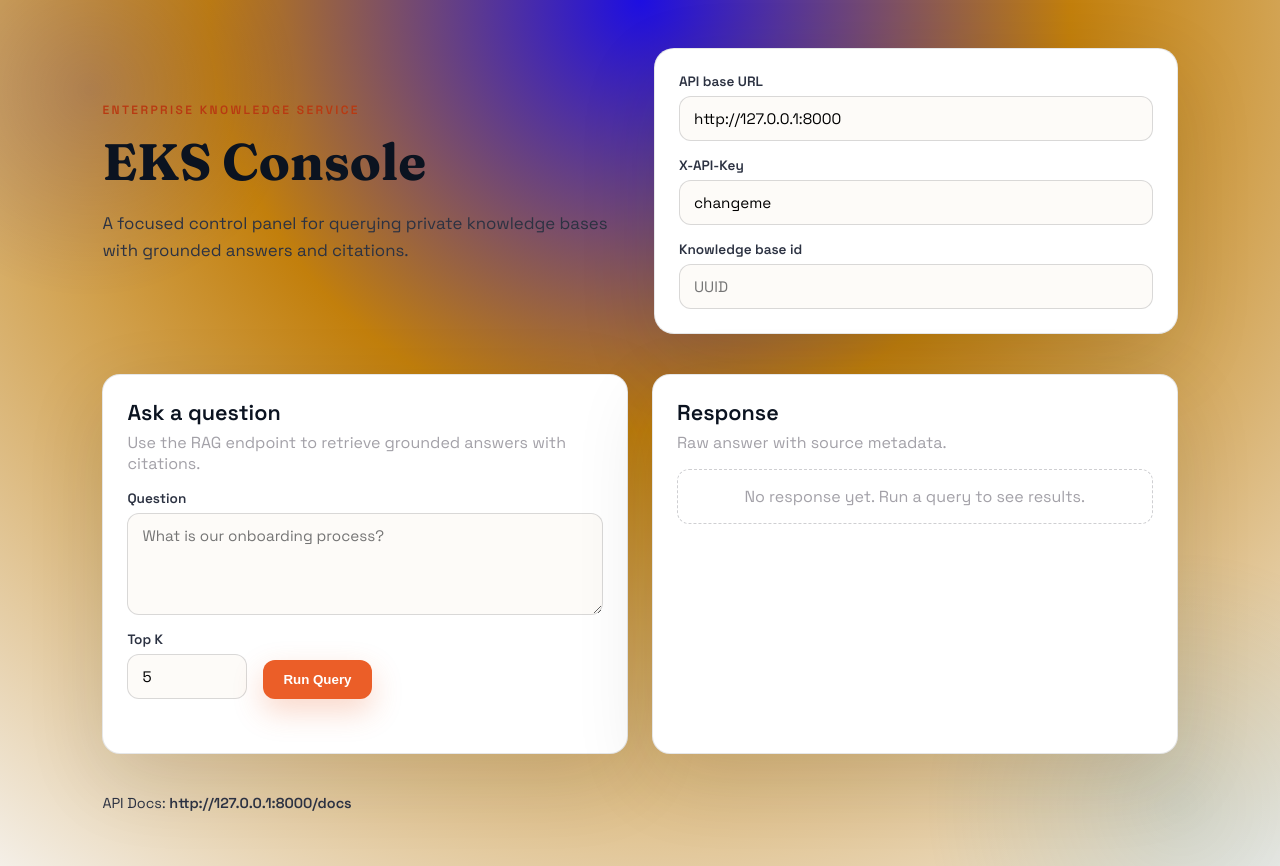
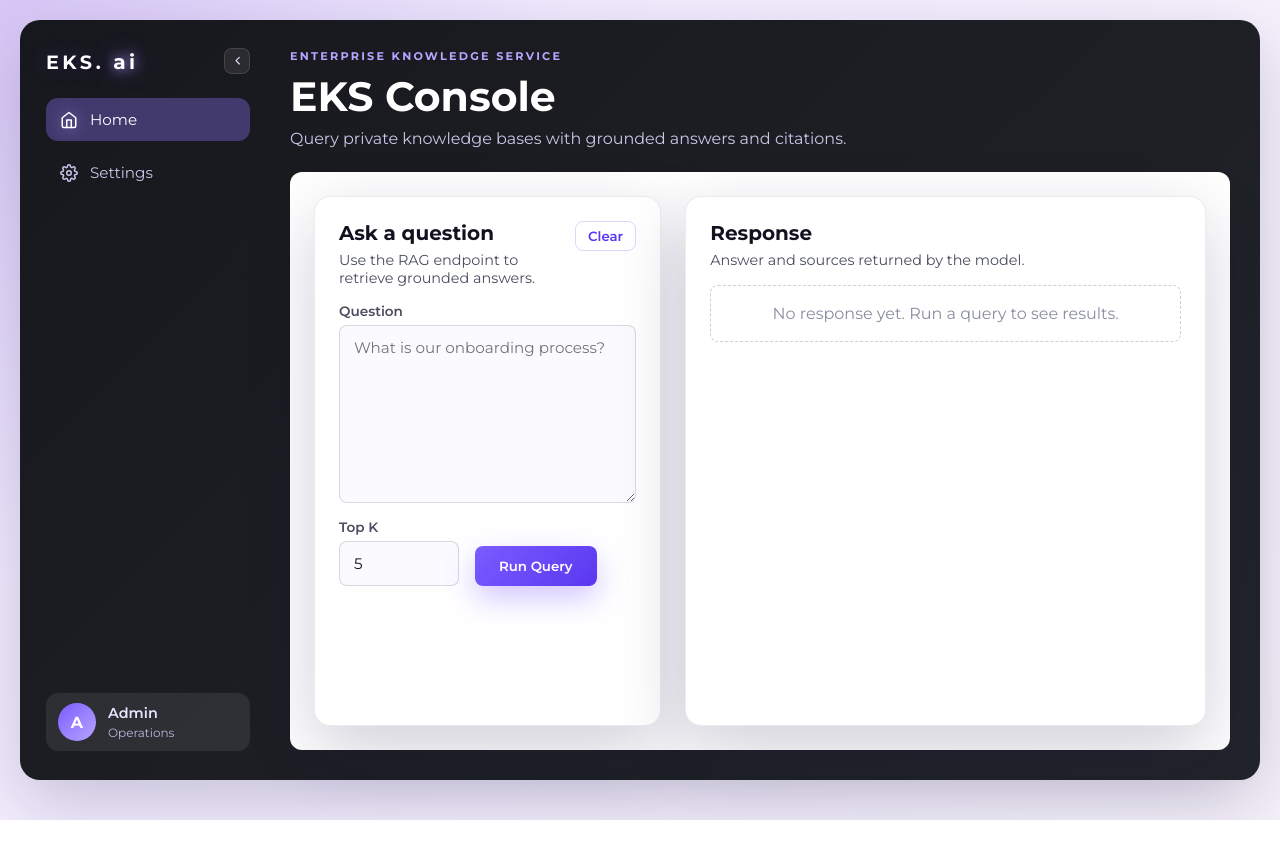
Before and after one commit to andrematostech/enterprise-knowledge-service, a React (Vite) app in the folder web/: page / in a window 1280 px wide. After the commit the page ends 820 px from the top, so only its background shows below. Built offline with nearby package versions, Linux system fonts and the light colour scheme.

Commit message:
frontend fixes

```diff
--- a/web/index.html
+++ b/web/index.html
@@ -6,7 +6,7 @@
     <title>EKS Console</title>
     <link rel="preconnect" href="https://fonts.googleapis.com" />
     <link rel="preconnect" href="https://fonts.gstatic.com" crossorigin />
-    <link href="https://fonts.googleapis.com/css2?family=Fraunces:wght@300;500;700&family=Space+Grotesk:wght@300;400;500;600&display=swap" rel="stylesheet" />
+    <link href="https://fonts.googleapis.com/css2?family=Montserrat:wght@300;400;500;600;700&display=swap" rel="stylesheet" />
   </head>
   <body>
     <div id="root"></div>
--- a/web/package.json
+++ b/web/package.json
@@ -10,7 +10,8 @@
   },
   "dependencies": {
     "react": "^18.3.1",
-    "react-dom": "^18.3.1"
+    "react-dom": "^18.3.1",
+    "react-icons": "^5.5.0"
   },
   "devDependencies": {
     "@vitejs/plugin-react": "^4.3.1",
--- a/web/src/App.jsx
+++ b/web/src/App.jsx
@@ -1,17 +1,30 @@
 import { useMemo, useState } from "react";
+import { FiChevronLeft, FiChevronRight, FiHome, FiSettings } from "react-icons/fi";
 
 const defaultBaseUrl = "http://127.0.0.1:8000";
 
-function SectionHeader({ title, subtitle }) {
+function SectionHeader({ title, subtitle, action }) {
   return (
     <div className="section_header">
+      <div>
         <h2>{title}</h2>
         <p>{subtitle}</p>
+      </div>
+      {action ? <div className="section_action">{action}</div> : null}
     </div>
   );
 }
 
+function TabButton({ active, children, onClick, collapsed }) {
+  return (
+    <button className={`nav_item ${active ? "active" : ""} ${collapsed ? "collapsed" : ""}`} onClick={onClick} type="button">
+      {children}
+    </button>
+  );
+}
+
 export default function App() {
+  const [activeTab, setActiveTab] = useState("home");
   const [baseUrl, setBaseUrl] = useState(defaultBaseUrl);
   const [apiKey, setApiKey] = useState("changeme");
   const [kbId, setKbId] = useState("");
@@ -20,6 +33,7 @@ export default function App() {
   const [response, setResponse] = useState(null);
   const [error, setError] = useState("");
   const [loading, setLoading] = useState(false);
+  const [sidebarCollapsed, setSidebarCollapsed] = useState(false);
 
   const headers = useMemo(() => {
     return {
@@ -60,38 +74,76 @@ export default function App() {
   };
 
   return (
-    <div className="app">
-      <div className="bg_orb orb_one" />
-      <div className="bg_orb orb_two" />
-      <header className="hero">
-        <div className="hero_text">
+    <div className="app_shell">
+      <aside className={`sidebar ${sidebarCollapsed ? "is-collapsed" : ""}`}>
+        <div className="sidebar_header">
+          <div className="sidebar_brand">
+            {sidebarCollapsed ? (
+              <span className="brand_ai">ai</span>
+            ) : (
+              <>
+                EKS. <span className="brand_ai">ai</span>
+              </>
+            )}
+          </div>
+          <button
+            className="sidebar_toggle"
+            onClick={() => setSidebarCollapsed((prev) => !prev)}
+            type="button"
+            aria-label={sidebarCollapsed ? "Expand sidebar" : "Collapse sidebar"}
+          >
+            {sidebarCollapsed ? <FiChevronRight /> : <FiChevronLeft />}
+          </button>
+        </div>
+        <nav className="sidebar_nav">
+          <TabButton
+            active={activeTab === "home"}
+            onClick={() => setActiveTab("home")}
+            collapsed={sidebarCollapsed}
+          >
+            <FiHome className="nav_icon" />
+            <span className="nav_label">Home</span>
+          </TabButton>
+          <TabButton
+            active={activeTab === "settings"}
+            onClick={() => setActiveTab("settings")}
+            collapsed={sidebarCollapsed}
+          >
+            <FiSettings className="nav_icon" />
+            <span className="nav_label">Settings</span>
+          </TabButton>
+        </nav>
+        <div className="sidebar_footer">
+          <div className={`user_chip ${sidebarCollapsed ? "collapsed" : ""}`}>
+            <div className="avatar">A</div>
+            <div className="user_details">
+              <p>Admin</p>
+              <span>Operations</span>
+            </div>
+          </div>
+        </div>
+      </aside>
+
+      <main className="main_content">
+        <header className="topbar">
+          <div>
             <p className="eyebrow">Enterprise Knowledge Service</p>
             <h1>EKS Console</h1>
-          <p className="lead">
-            A focused control panel for querying private knowledge bases with grounded answers and citations.
-          </p>
-        </div>
-        <div className="hero_card">
-          <div className="field">
-            <label>API base URL</label>
-            <input value={baseUrl} onChange={(e) => setBaseUrl(e.target.value)} placeholder={defaultBaseUrl} />
-          </div>
-          <div className="field">
-            <label>X-API-Key</label>
-            <input value={apiKey} onChange={(e) => setApiKey(e.target.value)} placeholder="changeme" />
-          </div>
-          <div className="field">
-            <label>Knowledge base id</label>
-            <input value={kbId} onChange={(e) => setKbId(e.target.value)} placeholder="UUID" />
-          </div>
+            <p className="lead">Query private knowledge bases with grounded answers and citations.</p>
           </div>
         </header>
 
-      <main className="content">
-        <section className="panel">
+        {activeTab === "home" ? (
+          <section className="grid home_grid">
+            <div className="panel query_panel">
               <SectionHeader
                 title="Ask a question"
-            subtitle="Use the RAG endpoint to retrieve grounded answers with citations."
+                subtitle="Use the RAG endpoint to retrieve grounded answers."
+                action={
+                  <button className="ghost" onClick={() => setQuestion("")} type="button">
+                    Clear
+                  </button>
+                }
               />
               <div className="field">
                 <label>Question</label>
@@ -99,7 +151,7 @@ export default function App() {
                   value={question}
                   onChange={(e) => setQuestion(e.target.value)}
                   placeholder="What is our onboarding process?"
-              rows={4}
+                  rows={8}
                 />
               </div>
               <div className="row">
@@ -113,17 +165,17 @@ export default function App() {
                     onChange={(e) => setTopK(e.target.value)}
                   />
                 </div>
-            <button className="primary" onClick={runQuery} disabled={loading}>
+                <button className="primary" onClick={runQuery} disabled={loading} type="button">
                   {loading ? "Querying..." : "Run Query"}
                 </button>
               </div>
               {error ? <div className="alert error">{error}</div> : null}
-        </section>
+            </div>
 
-        <section className="panel response_panel">
-          <SectionHeader title="Response" subtitle="Raw answer with source metadata." />
+            <div className="panel response response_panel">
+              <SectionHeader title="Response" subtitle="Answer and sources returned by the model." />
               {response ? (
-            <div className="response">
+                <div className="response_body">
                   <div className="answer">{response.answer}</div>
                   <div className="sources">
                     {(response.sources || []).map((source, index) => (
@@ -142,14 +194,44 @@ export default function App() {
               ) : (
                 <div className="empty_state">No response yet. Run a query to see results.</div>
               )}
+            </div>
           </section>
-      </main>
+        ) : null}
 
-      <footer className="footer">
+        {activeTab === "settings" ? (
+          <section className="grid">
+            <div className="panel wide">
+              <SectionHeader
+                title="Connection"
+                subtitle="Point the console to the correct API and knowledge base."
+              />
+              <div className="form_grid">
+                <div className="field">
+                  <label>API base URL</label>
+                  <input
+                    value={baseUrl}
+                    onChange={(e) => setBaseUrl(e.target.value)}
+                    placeholder={defaultBaseUrl}
+                  />
+                </div>
+                <div className="field">
+                  <label>X-API-Key</label>
+                  <input value={apiKey} onChange={(e) => setApiKey(e.target.value)} placeholder="changeme" />
+                </div>
+                <div className="field">
+                  <label>Knowledge base id</label>
+                  <input value={kbId} onChange={(e) => setKbId(e.target.value)} placeholder="UUID" />
+                </div>
+              </div>
+              <div className="settings_footer">
                 <p>
                   API Docs: <span>{baseUrl}/docs</span>
                 </p>
-      </footer>
+              </div>
+            </div>
+          </section>
+        ) : null}
+      </main>
     </div>
   );
 }
--- a/web/src/index.css
+++ b/web/src/index.css
@@ -1,15 +1,18 @@
 :root {
   color-scheme: light;
-  font-family: "Space Grotesk", system-ui, sans-serif;
-  --ink: #0b1320;
-  --ink-soft: #2c3242;
-  --paper: #f7f4ef;
-  --accent: #eb5e28;
-  --accent-dark: #b83a12;
+  font-family: "Montserrat", system-ui, sans-serif;
+  --ink: #111120;
+  --ink-soft: #4a4d5f;
+  --paper: #f4f1f6;
+  --accent: #7a5cff;
+  --accent-strong: #5a37f0;
   --card: #ffffff;
-  --muted: #a3a1a8;
-  --shadow: 0 25px 80px rgba(18, 21, 34, 0.12);
-  --border: rgba(15, 19, 32, 0.1);
+  --sidebar: #141427;
+  --sidebar-soft: #1d1d34;
+  --border: rgba(17, 17, 32, 0.08);
+  --shadow: 0 24px 70px rgba(21, 17, 64, 0.2);
+  --radius-panel: 16px;
+  --radius-inner: 8px;
 }
 
 * {
@@ -18,96 +21,291 @@
 
 body {
   margin: 0;
-  background: radial-gradient(circle at top, #1d0ee2, #c27f0c 40%, #f4efe7 100%);
+  background: radial-gradient(circle at top left, #d8c7f7 0%, #f2ecff 38%, #f7f3fb 100%);
   color: var(--ink);
   min-height: 100vh;
+  font-family: "Montserrat", system-ui, sans-serif;
 }
 
-.app {
-  position: relative;
-  padding: 48px 8vw 40px;
-  overflow: hidden;
+button {
+  font-family: inherit;
 }
 
-.bg_orb {
-  position: absolute;
-  border-radius: 50%;
-  filter: blur(0px);
-  opacity: 0.5;
-  z-index: 0;
+.app_shell {
+  display: flex;
+  min-height: calc(100vh - 40px);
+  height: calc(100vh - 40px);
+  margin: 20px auto;
+  padding: 15px 16px 16px;
+  background: linear-gradient(135deg, #17181d 0%, #1d1f25 55%, #22242b 100%);
+  border-radius: 20px;
+  box-shadow: var(--shadow);
+  gap: 0;
+  max-width: 1400px;
+  width: calc(100% - 40px);
+  align-items: stretch;
+  user-select: none;
 }
 
-.orb_one {
-  width: 420px;
-  height: 420px;
-  background: radial-gradient(circle, rgba(32, 21, 182, 0.35), transparent 70%);
-  top: -120px;
-  left: -120px;
+input,
+textarea,
+button {
+  user-select: text;
 }
 
-.orb_two {
-  width: 520px;
-  height: 520px;
-  background: radial-gradient(circle, rgba(7, 115, 168, 0.25), transparent 70%);
-  bottom: -200px;
-  right: -160px;
+.sidebar {
+  width: 240px;
+  color: #e6e4ff;
+  padding: 13px 26px 13px 10px;
+  display: flex;
+  flex-direction: column;
+  transition: width 0.2s ease, padding 0.2s ease;
 }
 
-.hero {
-  position: relative;
-  z-index: 1;
-  display: grid;
-  gap: 28px;
-  grid-template-columns: repeat(auto-fit, minmax(260px, 1fr));
-  align-items: center;
+.sidebar.is-collapsed {
+  width: 76px;
+  padding: 13px 10px;
 }
 
-.hero_text h1 {
-  font-family: "Fraunces", serif;
+.sidebar_header {
+  display: flex;
+  align-items: center;
+  justify-content: space-between;
+  gap: 12px;
+}
+
+.sidebar_brand {
+  font-weight: 700;
+  font-size: 1.2rem;
+  text-transform: none;
+  letter-spacing: 0.18em;
+  color: #ffffff;
+  text-shadow: 0 2px 6px rgba(0, 0, 0, 0.35), 0 0 18px rgba(122, 92, 255, 0.35);
+}
+
+.brand_ai {
+  color: #ffffff;
+  text-transform: lowercase;
+  text-shadow: 0 0 12px rgba(183, 165, 255, 0.9), 0 0 24px rgba(122, 92, 255, 0.75);
+  font-size: 1.05em;
+}
+
+.sidebar_toggle {
+  width: 26px;
+  height: 26px;
+  border-radius: 8px;
+  border: 1px solid rgba(255, 255, 255, 0.12);
+  background: rgba(255, 255, 255, 0.08);
+  color: #e6e4ff;
+  display: grid;
+  place-items: center;
+  cursor: pointer;
+  transition: background 0.2s ease, border-color 0.2s ease;
+}
+
+.sidebar_toggle:hover {
+  background: rgba(143, 118, 255, 0.25);
+  border-color: rgba(143, 118, 255, 0.4);
+}
+
+.sidebar_nav {
+  margin-top: 24px;
+  display: flex;
+  flex-direction: column;
+  gap: 10px;
+}
+
+.nav_item {
+  border: none;
+  background: transparent;
+  color: #c8c7e8;
+  padding: 12px 14px;
+  border-radius: var(--radius-inner);
+  text-align: left;
+  cursor: pointer;
+  font-size: 0.95rem;
+  transition: background 0.2s ease, color 0.2s ease;
+  display: flex;
+  align-items: center;
+  gap: 12px;
+}
+
+.nav_item.collapsed {
+  justify-content: center;
+  padding: 12px;
+}
+
+.nav_label {
+  white-space: nowrap;
+}
+
+.sidebar.is-collapsed .nav_label {
+  display: none;
+}
+
+.nav_icon {
+  width: 18px;
+  height: 18px;
+  flex: 0 0 auto;
+}
+
+.sidebar.is-collapsed .nav_icon {
+  width: 20px;
+  height: 20px;
+}
+
+.nav_item.active {
+  background: rgba(143, 118, 255, 0.35);
+  border-radius: 12px;
+  color: #ffffff;
+}
+
+.nav_item.active .nav_icon {
+  filter: drop-shadow(0 0 8px rgba(183, 165, 255, 0.75));
+}
+
+.nav_item:hover {
+  background: rgba(143, 118, 255, 0.18);
+  color: #ffffff;
+}
+
+.nav_item.active:hover {
+  background: rgba(143, 118, 255, 0.35);
+  color: #ffffff;
+}
+
+.sidebar.is-collapsed .nav_item.active {
+  background: transparent;
+  color: #c8c7e8;
+}
+
+.sidebar.is-collapsed .nav_item.active .nav_icon {
+  color: #b7a5ff;
+  filter: drop-shadow(0 0 10px rgba(183, 165, 255, 0.8));
+}
+
+.sidebar.is-collapsed .nav_item:hover {
+  background: transparent;
+  color: #c8c7e8;
+}
+
+.sidebar.is-collapsed .nav_item:hover .nav_icon {
+  color: #d8c7ff;
+}
+
+.sidebar.is-collapsed .nav_item.active:hover .nav_icon {
+  color: #b7a5ff;
+}
+
+.sidebar_footer {
+  margin-top: auto;
+  padding-top: 20px;
+}
+
+.user_chip {
+  display: flex;
+  align-items: center;
+  gap: 12px;
+  background: rgba(255, 255, 255, 0.08);
+  padding: 10px 12px;
+  border-radius: 12px;
+}
+
+.user_chip.collapsed {
+  justify-content: center;
+  padding: 0;
+  background: transparent;
+}
+
+.user_chip.collapsed .user_details {
+  display: none;
+}
+
+.user_chip p {
+  margin: 0;
   font-weight: 600;
-  font-size: clamp(2.2rem, 4vw, 3.6rem);
-  margin: 12px 0 16px;
+  font-size: 0.9rem;
+}
+
+.user_chip span {
+  font-size: 0.75rem;
+  color: #b7b5d9;
+}
+
+.avatar {
+  width: 38px;
+  height: 38px;
+  border-radius: 999px;
+  background: linear-gradient(135deg, #7a5cff, #b7a5ff);
+  display: grid;
+  place-items: center;
+  font-weight: 700;
+  color: #ffffff;
+}
+
+.main_content {
+  flex: 1;
+  display: flex;
+  flex-direction: column;
+  gap: 24px;
+  padding: 14px;
+  color: #e6e4ff;
+  min-width: 0;
+  min-height: 0;
+  height: 100%;
+}
+
+.topbar {
+  display: flex;
+  justify-content: space-between;
+  align-items: flex-start;
+  gap: 24px;
 }
 
 .eyebrow {
   text-transform: uppercase;
   letter-spacing: 0.2em;
-  font-size: 0.75rem;
-  color: var(--accent-dark);
-  font-weight: 600;
+  font-size: 0.7rem;
+  color: #b7a5ff;
+  font-weight: 700;
   margin: 0;
 }
 
-.lead {
-  font-size: 1.05rem;
-  color: var(--ink-soft);
-  line-height: 1.6;
-  max-width: 520px;
+.topbar h1 {
+  font-size: clamp(2rem, 3.2vw, 3rem);
+  margin: 8px 0 8px;
+  color: #ffffff;
 }
 
-.hero_card {
-  background: var(--card);
-  padding: 24px;
-  border-radius: 20px;
-  box-shadow: var(--shadow);
-  border: 1px solid var(--border);
-  display: grid;
-  gap: 16px;
+.lead {
+  margin: 0;
+  color: #c8c7e8;
 }
 
-.content {
-  position: relative;
-  z-index: 1;
-  margin-top: 40px;
+.grid {
   display: grid;
   gap: 24px;
-  grid-template-columns: repeat(auto-fit, minmax(320px, 1fr));
+  grid-template-columns: repeat(12, 1fr);
+}
+
+.home_grid {
+  grid-template-columns: minmax(320px, 2fr) minmax(420px, 3fr);
+  align-items: stretch;
+  background: var(--card);
+  color: var(--ink);
+  padding: 24px;
+  border-radius: 12px;
+  flex: 1;
+  margin-bottom: 0;
+  min-height: 0;
+  height: 100%;
+  grid-auto-rows: 1fr;
 }
 
 .panel {
   background: var(--card);
   padding: 24px;
-  border-radius: 18px;
+  border-radius: var(--radius-panel);
   border: 1px solid var(--border);
   box-shadow: var(--shadow);
   display: flex;
@@ -115,14 +313,36 @@ body {
   gap: 16px;
 }
 
+.panel.wide {
+  grid-column: span 12;
+}
+
+.section_header {
+  display: flex;
+  align-items: center;
+  justify-content: space-between;
+  gap: 16px;
+}
+
 .section_header h2 {
   margin: 0;
-  font-size: 1.35rem;
+  font-size: 1.25rem;
 }
 
 .section_header p {
   margin: 6px 0 0;
-  color: var(--muted);
+  color: var(--ink-soft);
+  font-size: 0.9rem;
+}
+
+.section_action {
+  align-self: flex-start;
+}
+
+.form_grid {
+  display: grid;
+  gap: 16px;
+  grid-template-columns: repeat(auto-fit, minmax(240px, 1fr));
 }
 
 .field {
@@ -140,11 +360,12 @@ body {
 input,
 textarea {
   padding: 12px 14px;
-  border-radius: 12px;
-  border: 1px solid rgba(15, 19, 32, 0.15);
-  background: #fdfbf8;
+  border-radius: var(--radius-inner);
+  border: 1px solid rgba(17, 17, 32, 0.15);
+  background: #fbfaff;
   font-size: 0.95rem;
-  font-family: "Space Grotesk", sans-serif;
+  font-family: "Montserrat", sans-serif;
+  color: var(--ink);
 }
 
 textarea {
@@ -163,15 +384,15 @@ textarea {
 }
 
 .primary {
-  background: var(--accent);
+  background: linear-gradient(135deg, #7a5cff, #5a37f0);
   color: white;
   border: none;
-  border-radius: 12px;
-  padding: 12px 20px;
+  border-radius: var(--radius-inner);
+  padding: 12px 24px;
   font-weight: 600;
   cursor: pointer;
-  transition: transform 0.2s ease, box-shadow 0.2s ease;
-  box-shadow: 0 12px 30px rgba(235, 94, 40, 0.25);
+  transition: transform 0.2s ease, box-shadow 0.2s ease, background 0.2s ease;
+  box-shadow: 0 12px 30px rgba(122, 92, 255, 0.35);
 }
 
 .primary:disabled {
@@ -182,11 +403,29 @@ textarea {
 
 .primary:hover:not(:disabled) {
   transform: translateY(-2px);
+  background: linear-gradient(135deg, #8f76ff, #6a4eff);
+}
+
+.ghost {
+  border: 1px solid rgba(90, 55, 240, 0.2);
+  color: #5a37f0;
+  padding: 6px 12px;
+  border-radius: var(--radius-inner);
+  background: transparent;
+  cursor: pointer;
+  font-weight: 600;
+  transition: border-color 0.2s ease, color 0.2s ease, background 0.2s ease;
+}
+
+.ghost:hover {
+  color: #7a5cff;
+  border-color: rgba(122, 92, 255, 0.35);
+  background: rgba(122, 92, 255, 0.08);
 }
 
 .alert {
   padding: 12px 14px;
-  border-radius: 12px;
+  border-radius: var(--radius-inner);
   font-size: 0.9rem;
 }
 
@@ -196,15 +435,14 @@ textarea {
   border: 1px solid rgba(198, 35, 35, 0.2);
 }
 
-.response_panel {
-  min-height: 380px;
+.response_body {
+  display: grid;
+  gap: 16px;
 }
 
-.response .answer {
+.answer {
   font-size: 1rem;
   line-height: 1.7;
-  margin-bottom: 16px;
-  color: var(--ink);
 }
 
 .sources {
@@ -214,9 +452,9 @@ textarea {
 
 .source_card {
   padding: 14px;
-  border-radius: 14px;
-  background: #fdfbf8;
-  border: 1px solid rgba(15, 19, 32, 0.08);
+  border-radius: var(--radius-inner);
+  background: #fbfaff;
+  border: 1px solid rgba(17, 17, 32, 0.08);
 }
 
 .source_meta {
@@ -227,10 +465,10 @@ textarea {
 }
 
 .badge {
-  background: rgba(7, 115, 168, 0.12);
-  color: #05507a;
+  background: rgba(122, 92, 255, 0.12);
+  color: #5a37f0;
   padding: 4px 8px;
-  border-radius: 999px;
+  border-radius: var(--radius-inner);
   font-size: 0.75rem;
   font-weight: 600;
 }
@@ -249,22 +487,19 @@ textarea {
 .ids {
   margin: 0;
   font-size: 0.75rem;
-  color: var(--muted);
+  color: #8a8da0;
 }
 
 .empty_state {
-  color: var(--muted);
-  border: 1px dashed rgba(15, 19, 32, 0.2);
-  border-radius: 12px;
-  padding: 16px;
+  color: #8a8da0;
+  border: 1px dashed rgba(17, 17, 32, 0.2);
+  border-radius: var(--radius-inner);
+  padding: 18px;
   text-align: center;
 }
 
 .footer {
-  position: relative;
-  z-index: 1;
-  margin-top: 40px;
-  color: var(--ink-soft);
+  color: #c8c7e8;
   font-size: 0.9rem;
 }
 
@@ -272,16 +507,68 @@ textarea {
   font-weight: 600;
 }
 
-@media (max-width: 720px) {
-  .app {
-    padding: 36px 6vw 30px;
-  }
+.settings_footer {
+  margin-top: 16px;
+  color: var(--ink-soft);
+  font-size: 0.9rem;
+}
 
-  .hero {
+.settings_footer span {
+  font-weight: 600;
+}
+
+.home_grid .panel {
+  height: 100%;
+  min-height: 0;
+}
+
+.query_panel,
+.response_panel {
+  min-width: 0;
+}
+
+.response_panel {
+  overflow: auto;
+}
+
+@media (max-width: 1100px) {
+  .grid {
     grid-template-columns: 1fr;
   }
 
-  .content {
+  .home_grid {
     grid-template-columns: 1fr;
+    height: auto;
+  }
+
+  .panel,
+  .panel.wide,
+  .panel.response {
+    grid-column: span 12;
+  }
+
+  .topbar {
+    flex-direction: column;
+  }
+
+  .app_shell {
+    padding: 24px;
+    width: calc(100% - 32px);
+  }
+
+  .main_content {
+    padding: 24px 24px 0;
+  }
+
+  .home_grid {
+    border-radius: 12px 12px 0 0;
+  }
+
+  .home_grid .panel {
+    height: auto;
+  }
+
+  .response_panel {
+    overflow: visible;
   }
 }
```
Also changed, not shown: 1 other file (tests, documents, lock files or other folders). Lines whose indentation alone changed are shown as unchanged.
